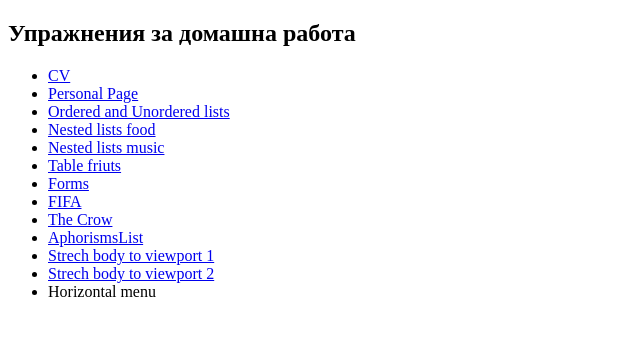
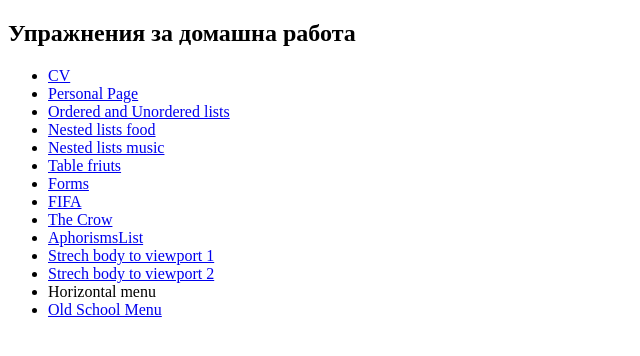
Before and after one commit to NikoletaChipeva/WD_Course_HW, a plain HTML site: page index.html in a window 1280 px wide. Shown: the whole page, without its empty margins (0-640 px from the left). Drawn offline with Linux system fonts and the light colour scheme.

Commit message:
Old School Menu

```diff
--- a/index.html
+++ b/index.html
@@ -23,6 +23,7 @@
         <li><a href="/HW/pages/taskStretchBodyToViewport1.html" target="_blank">Strech body to viewport 1</a></li>
         <li><a href="/HW/pages/taskStretchBodyToViewport2.html" target="_blank">Strech body to viewport 2</a></li>
         <li><a href="/HW/pages/horizontalMenu.html"></a>Horizontal menu</li>
+        <li><a href="/HW/pages/OldSchoolMenu.html">Old School Menu</a></li>
     </ul>
 </body>
 </html>
```
